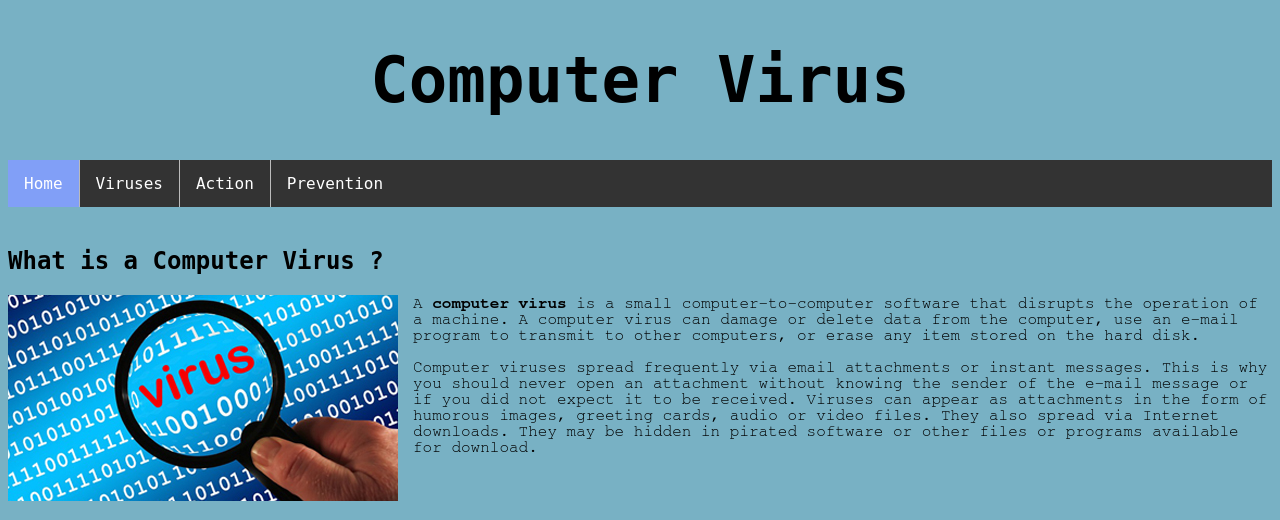
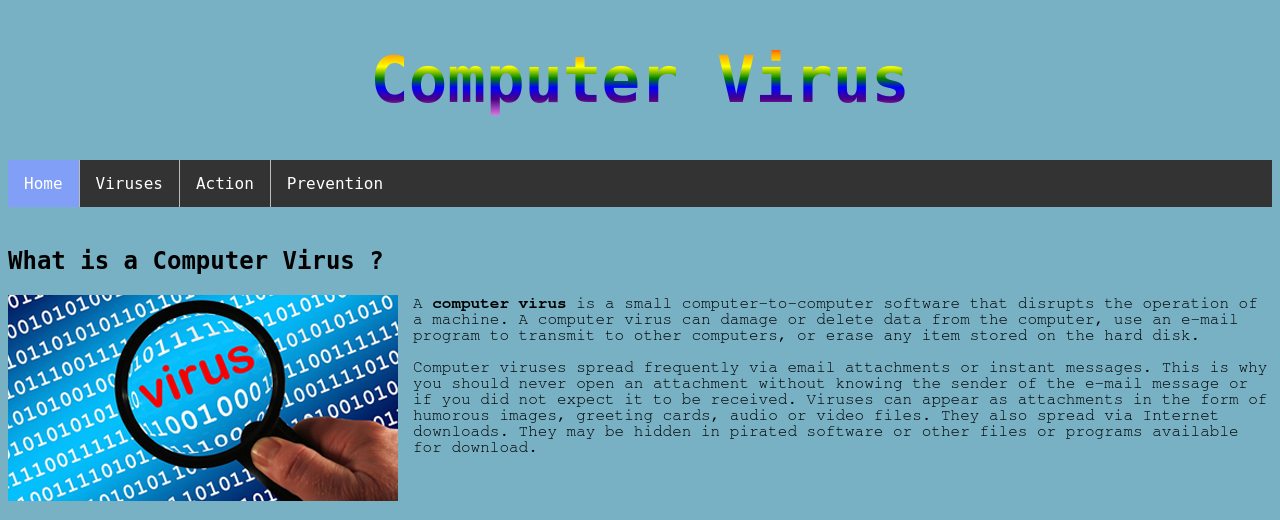
Before and after one commit to kevensiao/ks-cst-336, a PHP site: page /homework1/index.php in a window 1280 px wide. Shown: the top 520 px of the page. Run offline with PHP 8.4, Linux system fonts and the light colour scheme.

Commit message:
initial commit

```diff
--- a/homework1/action.php
+++ b/homework1/action.php
@@ -12,7 +12,7 @@
 
     <body>
         <header>
-            <h1>Computer Virus</h1>
+            <h1 id="rainbow">Computer Virus</h1>
         </header>
 
         <body>
--- a/homework1/css/styles.css
+++ b/homework1/css/styles.css
@@ -122,3 +122,16 @@ footer{
 #source{
     font-style: italic;
 }
+
+#rainbow{
+    -webkit-background-clip: text;
+    -webkit-text-fill-color: transparent;
+    background-image: -webkit-gradient(linear,  left top,  left bottom,
+        color-stop(0.00, red),
+        color-stop(16%, orange),
+        color-stop(32%, yellow),
+        color-stop(48%, green),
+        color-stop(60%, blue),
+        color-stop(76%, indigo),
+        color-stop(1.00, violet));
+}
--- a/homework1/index.php
+++ b/homework1/index.php
@@ -12,7 +12,7 @@
 
     <body>
         <header>
-            <h1>Computer Virus</h1>
+            <h1 id="rainbow">Computer Virus</h1>
         </header>
 
         <body>
--- a/homework1/prevention.php
+++ b/homework1/prevention.php
@@ -12,7 +12,7 @@
 
     <body>
         <header>
-            <h1>Computer Virus</h1>
+            <h1 id="rainbow">Computer Virus</h1>
         </header>
 
         <body>
--- a/homework1/viruses.php
+++ b/homework1/viruses.php
@@ -12,7 +12,7 @@
 
     <body>
         <header>
-            <h1>Computer Virus</h1>
+            <h1 id="rainbow">Computer Virus</h1>
         </header>
 
         <body>
```
